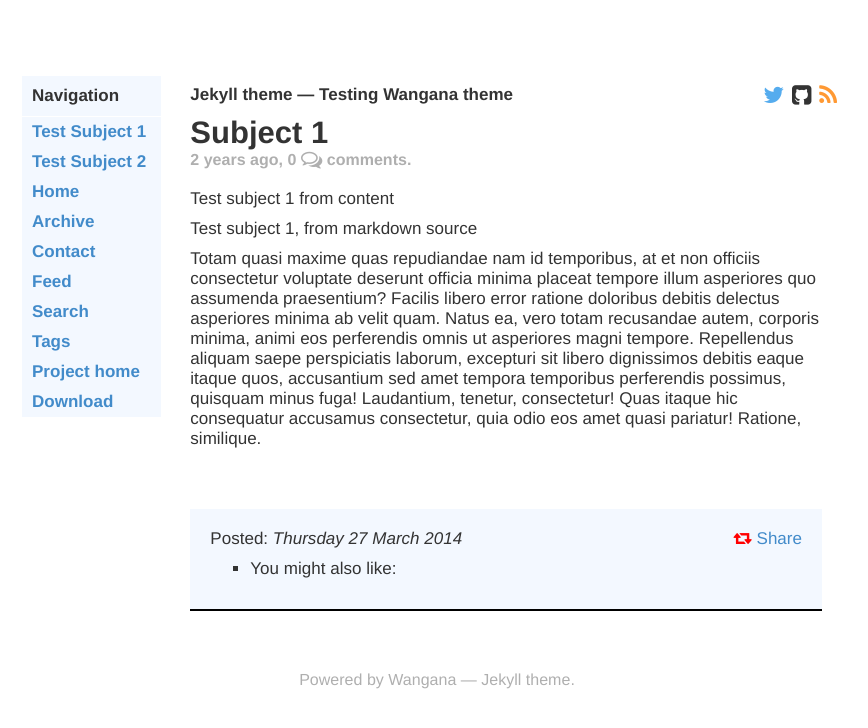
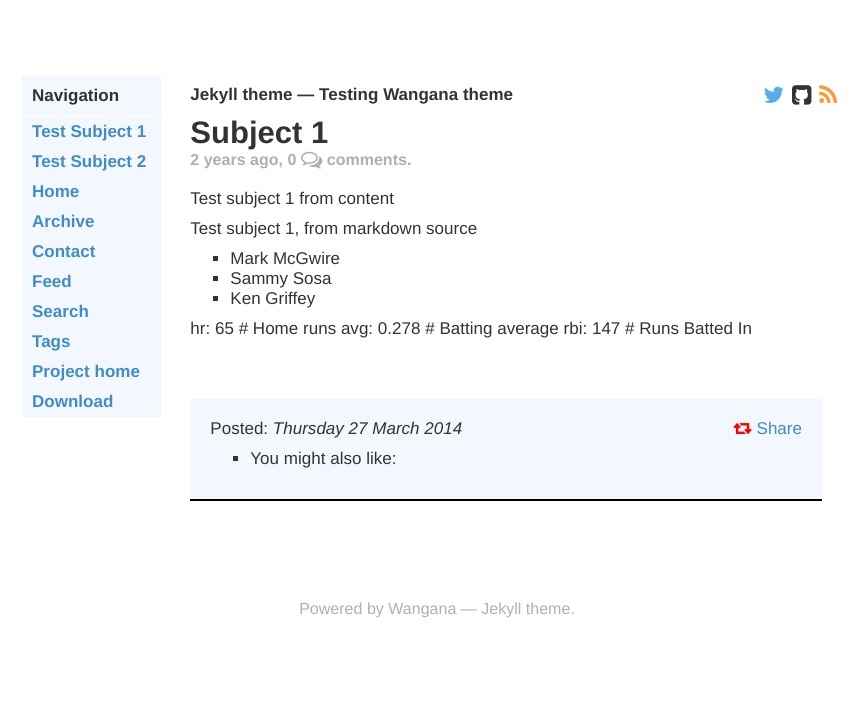
Before and after one commit to abasaric/abasaric.github.io, a Jekyll site: the page built from content/cat1/subcat1/subject1.markdown, in a window 1280 px wide. Shown: the top 728 px of the page, without its empty margins (203-1071 px from the left). Built offline with Jekyll 4.4.1, drawn with Linux system fonts in a browser that asks for light colours; some web fonts are replaced; comment, search, counter and statistics services are not loaded.

Commit message:
checking if YAML is processed

```diff
--- a/content/cat1/subcat1/subject1.markdown
+++ b/content/cat1/subcat1/subject1.markdown
@@ -9,4 +9,10 @@ Test subject 1 from content
 
 Test subject 1, from markdown source
 
-Totam quasi maxime quas repudiandae nam id temporibus, at et non officiis consectetur voluptate deserunt officia minima placeat tempore illum asperiores quo assumenda praesentium? Facilis libero error ratione doloribus debitis delectus asperiores minima ab velit quam. Natus ea, vero totam recusandae autem, corporis minima, animi eos perferendis omnis ut asperiores magni tempore. Repellendus aliquam saepe perspiciatis laborum, excepturi sit libero dignissimos debitis eaque itaque quos, accusantium sed amet tempora temporibus perferendis possimus, quisquam minus fuga! Laudantium, tenetur, consectetur! Quas itaque hic consequatur accusamus consectetur, quia odio eos amet quasi pariatur! Ratione, similique.
+- Mark McGwire
+- Sammy Sosa
+- Ken Griffey
+
+hr:  65    # Home runs
+avg: 0.278 # Batting average
+rbi: 147   # Runs Batted In
```
